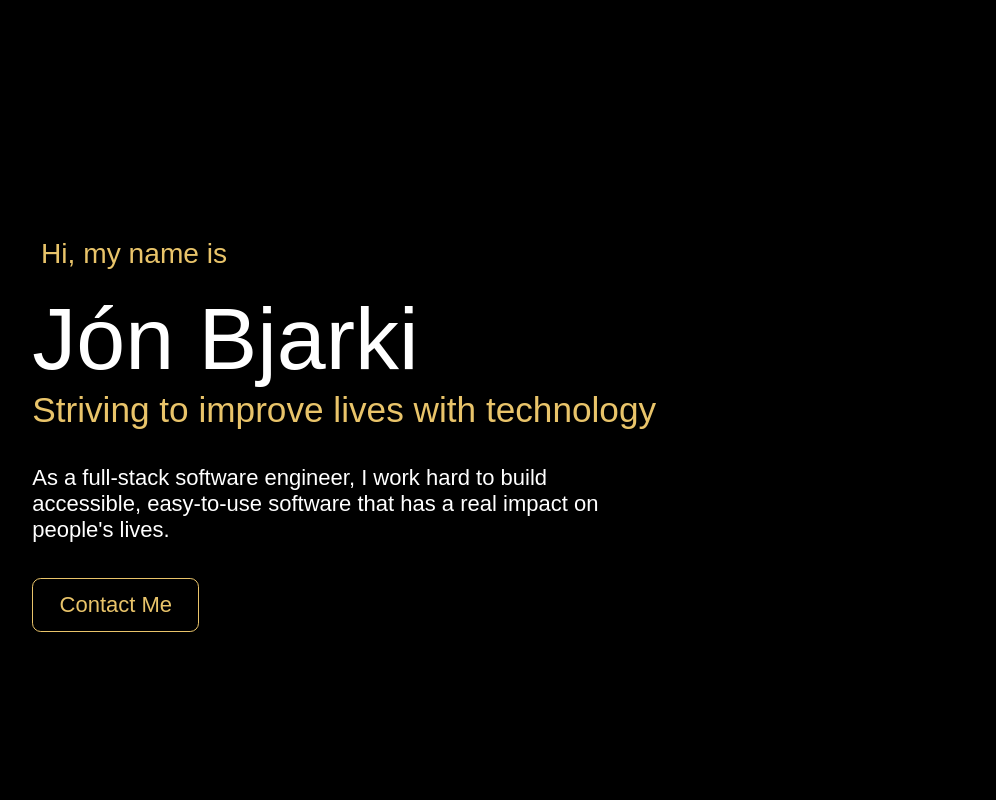
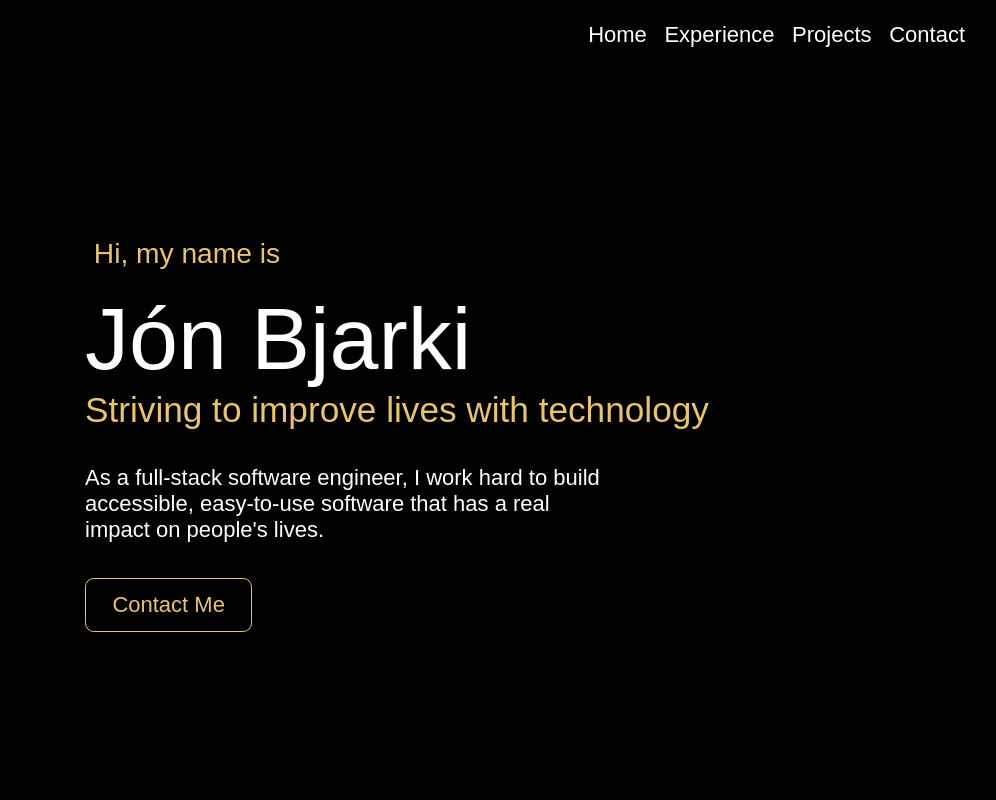
Before and after one commit to jonbjarki/jonbjarki.github.io, a React (Vite) app: page / in a window 1280 px wide. Shown: the top 800 px of the page, without its empty margins (115-1111 px from the left). Built offline with nearby package versions, Linux system fonts and the light colour scheme; a web font is replaced by a local one.

Commit message:
improved contact form styling

```diff
--- a/src/App.css
+++ b/src/App.css
@@ -1,4 +1,4 @@
 #content {
-  width: min(var(--content-max-width), calc(100% - (var(--content-gutter) * 2)));
+  width: var(--content-width);
   margin: 0 auto;
 }
--- a/src/components/contact/contact.css
+++ b/src/components/contact/contact.css
@@ -1,12 +1,49 @@
 #contact {
-  display: flex;
-  flex-direction: column;
+  display: grid;
+  grid-template-columns: 1fr 1fr;
+  grid-template-rows: repeat(4, auto);
   gap: 1.2rem;
   max-width: 1100px;
   border: 1px solid var(--primary);
   border-radius: 8px;
   padding: 1.2rem;
-  margin: 0 auto;
+  margin: 0 1rem;
+}
+
+#name-group {
+  grid-row: 1;
+}
+
+#email-group {
+  grid-row: 1;
+}
+
+#message-group {
+  grid-column: 1 / span 2;
+}
+
+#captcha-group {
+  grid-column: 1;
+}
+
+@media (max-width: 576px) {
+  #contact {
+    grid-template-columns: 1fr;
+    grid-template-rows: repeat(5, auto);
+  }
+
+  #email-group {
+    grid-row: 2;
+  }
+
+  #message-group {
+    grid-row: 3;
+    grid-column: 1;
+  }
+
+  .submit-btn {
+    grid-column: 1 !important;
+  }
 }
 
 .form-group {
@@ -46,6 +83,8 @@
   border-radius: 4px;
   padding: 0.5rem 1rem;
   cursor: pointer;
+  grid-row: 4;
+  grid-column: 1 / span 2;
 }
 
 .captcha-error {
--- a/src/components/contact/contact.tsx
+++ b/src/components/contact/contact.tsx
@@ -53,11 +53,11 @@ export default function ContactForm() {
         Contact Me
       </h2>
       <form onSubmit={onSubmit} id="contact">
-        <div className="form-group">
+        <div className="form-group" id="name-group">
           <label htmlFor="input-name">Name</label>
           <input type="text" name="name" id="input-name" placeholder="Your name..." required />
         </div>
-        <div className="form-group">
+        <div className="form-group" id="email-group">
           <label htmlFor="input-email">Email</label>
           <input
             type="email"
@@ -67,7 +67,7 @@ export default function ContactForm() {
             required
           />
         </div>
-        <div className="form-group">
+        <div className="form-group" id="message-group">
           <label htmlFor="message">Message</label>
           <textarea
             name="message"
@@ -76,7 +76,7 @@ export default function ContactForm() {
             required
           ></textarea>
         </div>
-        <div className="captcha-container">
+        <div id="captcha-group">
           <HCaptcha
             ref={captchaRef}
             sitekey="50b2fe65-b00b-4b9e-ad62-3ba471098be2"
--- a/src/components/header/header.css
+++ b/src/components/header/header.css
@@ -1,4 +1,55 @@
 header {
   height: var(--header-height);
+  width: var(--content-width);
+  margin: 0 auto;
+  display: flex;
+  flex-direction: row;
+  justify-content: flex-end;
+  align-items: center;
+}
+
+header nav {
+  display: flex;
+  flex-direction: row;
+  gap: 1rem;
+}
+
+.nav-item {
+  position: relative;
+  text-decoration: none;
+  color: var(--text);
+  font-size: 1.25rem;
+}
+
+.nav-item::after {
+  content: "";
+  position: absolute;
   width: 100%;
+  height: 3px;
+  bottom: -4px;
+  left: 0;
+  background-color: var(--primary);
+  transform: scaleX(0);
+  transform-origin: bottom left;
+  transition: transform 0.2s ease-out;
 }
+
+.nav-item:hover::after {
+  transform: scaleX(1);
+}
+
+#skip-link a {
+  position: absolute;
+  left: -10000px;
+  top: auto;
+  width: 1px;
+  height: 1px;
+  overflow: hidden;
+  margin-right: 1rem;
+}
+
+#skip-link a:focus {
+  position: static;
+  width: auto;
+  height: auto;
+}
--- a/src/components/header/header.tsx
+++ b/src/components/header/header.tsx
@@ -3,11 +3,22 @@ import "./header.css";
 export default function Header() {
   return (
     <header>
-      <nav>
-        {/* <a href="#introduction">Home</a>
-                <a href="#about">About</a>
-                <a href="#projects">Projects</a>
-                <a href="#contact">Contact</a> */}
+      <div id="skip-link">
+        <a href="#about">Skip to Main Content</a>
+      </div>
+      <nav aria-label="Main navigation">
+        <a className="nav-item" href="#about">
+          Home
+        </a>
+        <a className="nav-item" href="#experience">
+          Experience
+        </a>
+        <a className="nav-item" href="#projects">
+          Projects
+        </a>
+        <a className="nav-item" href="#contact">
+          Contact
+        </a>
       </nav>
     </header>
   );
--- a/src/index.css
+++ b/src/index.css
@@ -35,9 +35,10 @@ button {
   --button-text: 1.25rem;
 
   /* Layout scale */
-  --content-max-width: 56rem;
+  --content-max-width: 50rem;
   --content-gutter: 0rem;
   --header-height: 4em;
+  --content-width: min(var(--content-max-width), calc(100% - (var(--content-gutter) * 2)));
 
   --section-margin: 15rem;
   --title-margin: 6rem;
```
